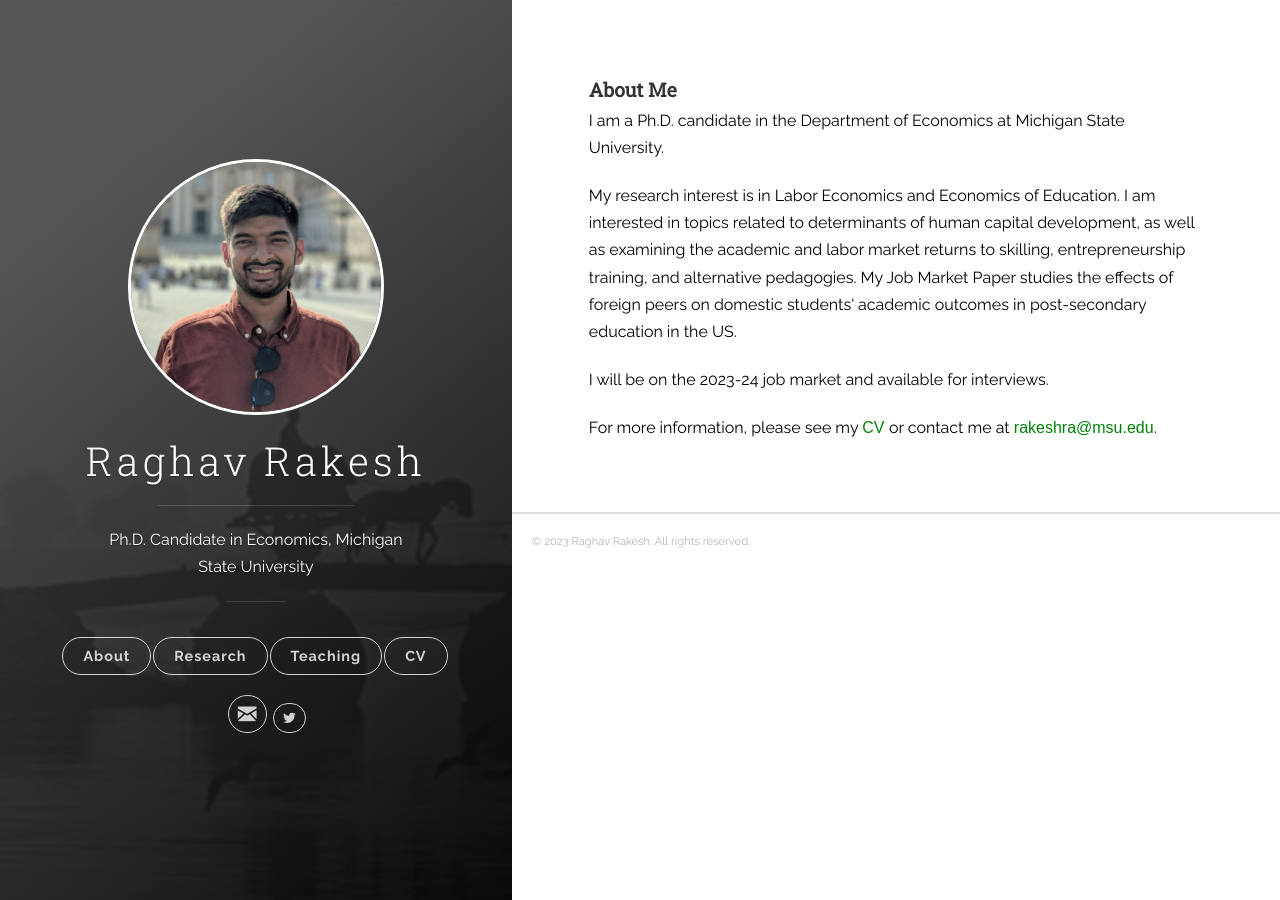
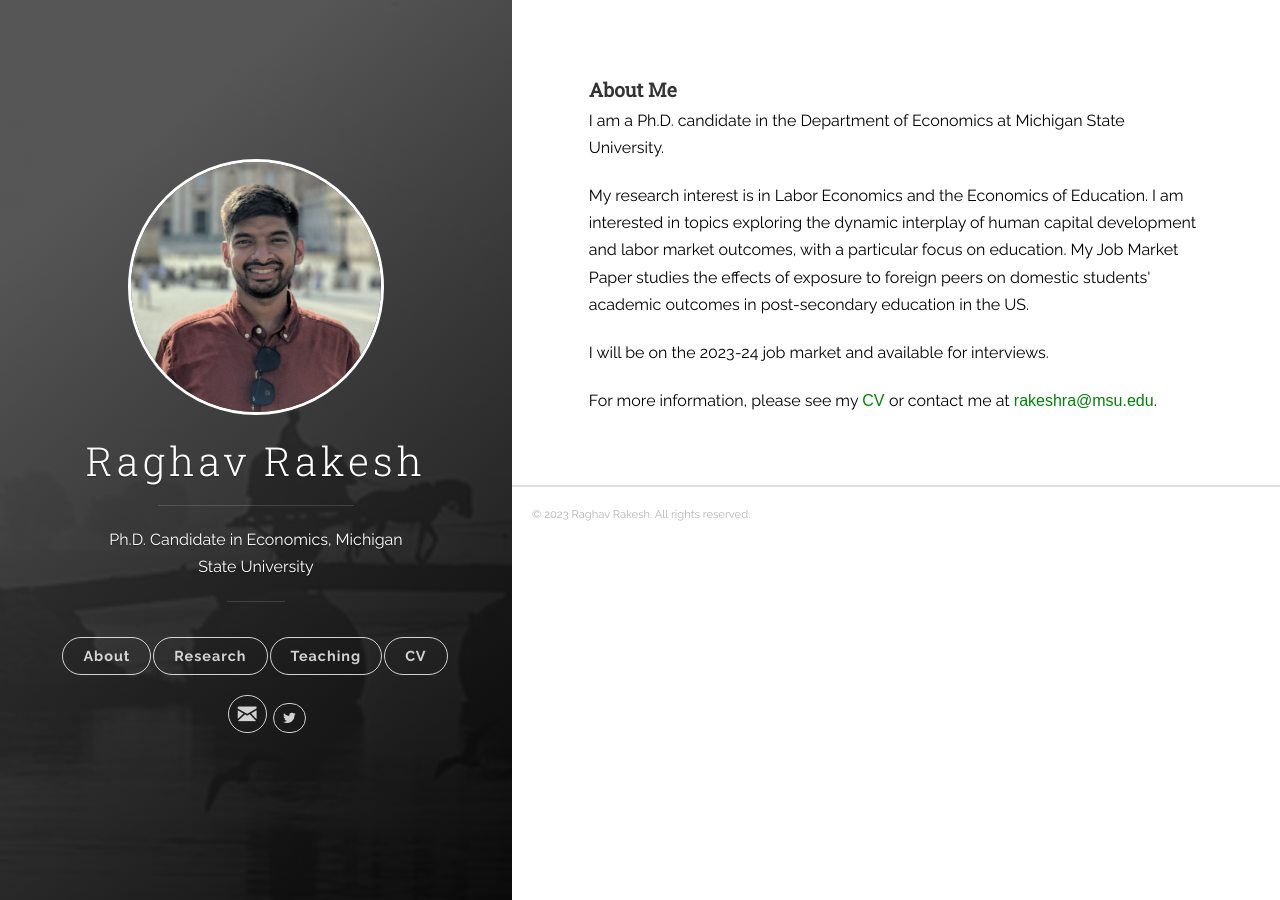
Before and after one commit to raghavrakesh/raghavrakesh.github.io, a Jekyll site: the page built from _posts/2018-06-14-about.markdown, in a window 1280 px wide. Built offline with Jekyll 4.4.1, drawn with Linux system fonts in a browser that asks for light colours.

Commit message:
Update 2018-06-14-about.markdown

```diff
--- a/_posts/2018-06-14-about.markdown
+++ b/_posts/2018-06-14-about.markdown
@@ -9,7 +9,7 @@ tags: [jekyll]
 
 <p><font color="#000000">I am a Ph.D. candidate in the Department of Economics at Michigan State University. </font></p>
 
-<p><font color="#000000">My research interest is in Labor Economics and Economics of Education. I am interested in topics related to determinants of human capital development, as well as examining the academic and labor market returns to skilling, entrepreneurship training, and alternative pedagogies. My Job Market Paper studies the effects of foreign peers on domestic students' academic outcomes in post-secondary education in the US.</font></p>
+<p><font color="#000000">My research interest is in Labor Economics and the Economics of Education. I am interested in topics exploring the dynamic interplay of human capital development and labor market outcomes, with a particular focus on education. My Job Market Paper studies the effects of exposure to foreign peers on domestic students' academic outcomes in post-secondary education in the US.</font></p>
 
 <p><font color="#000000">I will be on the 2023-24 job market and available for interviews.</font></p>
 
```
